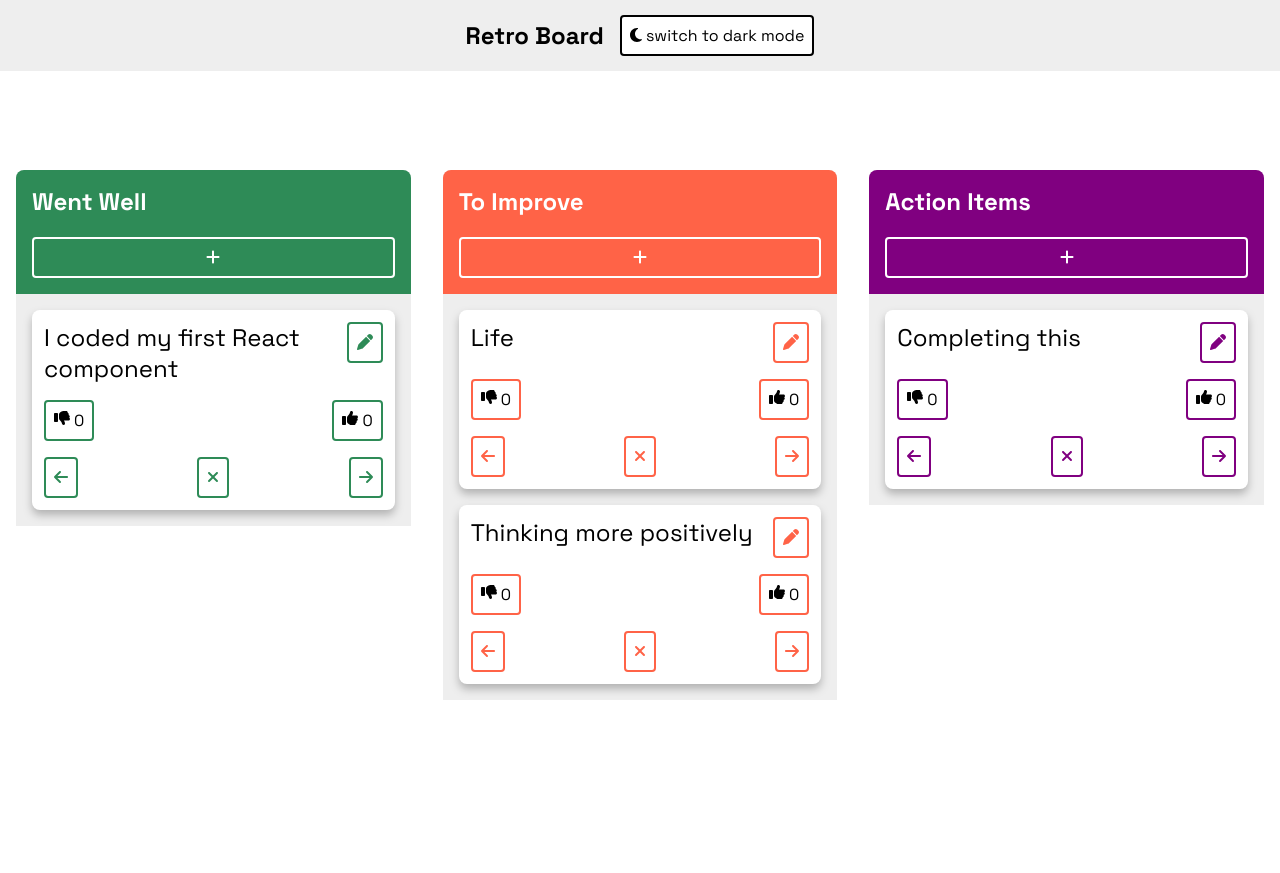
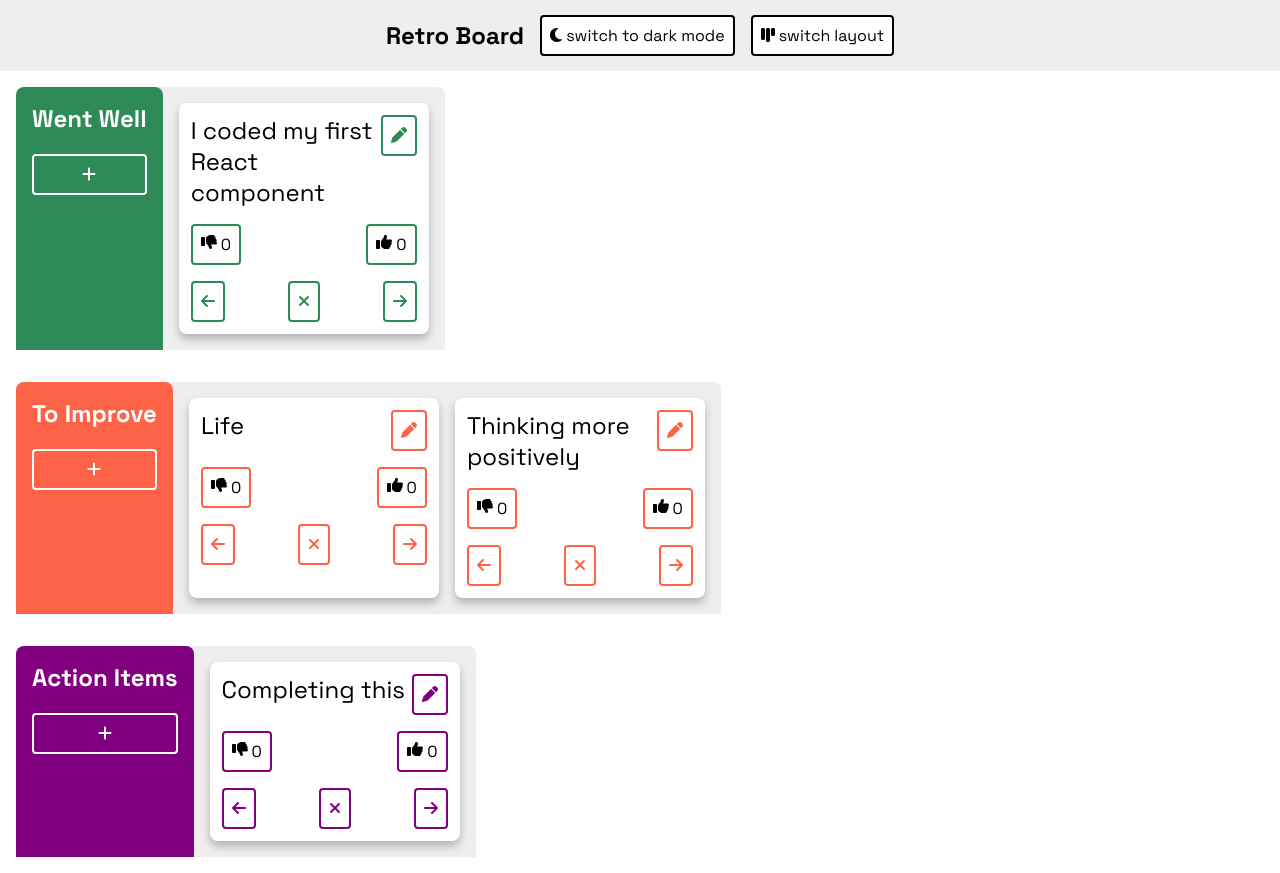
Before and after one commit to klalicki/retro-board, a React (Create React App) app: page / in a window 1280 px wide. Before the commit the page ends 800 px from the top, so only its background shows below. Built offline with nearby package versions, Linux system fonts and the light colour scheme.

Commit message:
implements layout switch in JS

```diff
--- a/src/components/App/App.css
+++ b/src/components/App/App.css
@@ -19,15 +19,15 @@
 }
 .card-list {
   display: flex;
-  flex-direction: column;
+  /* flex-direction: column; */
   background-color: var(--col-color);
   border-radius: 0.5rem 0.5rem 0 0;
-  width: 400px;
+  /* width: 400px; */
   flex-shrink: 1;
 }
 .card-list-body {
   display: flex;
-  flex-direction: column;
+  flex-direction: row;
   gap: 1rem;
   padding: 1rem;
 }
@@ -56,12 +56,17 @@ button:hover {
 .card-list-container {
   width: 100vw;
   display: flex;
-  /* overflow-x: scroll; */
-  /* flex-wrap: wrap; */
+  flex-direction: column;
   justify-content: center;
   align-items: flex-start;
   gap: 2rem;
   padding: 1rem;
+}
+.card-list-container-h {
+  flex-direction: row;
+}
+.card-list-container-v {
+  flex-direction: column;
 }
 .card-list-header {
   background-color: var(--accent-color);
@@ -94,6 +99,8 @@ button:hover {
   flex-direction: column;
   gap: 1rem;
   border-radius: 0.5rem;
+  width: 250px;
+  flex-grow: 1;
   filter: drop-shadow(0px 5px 4px #00000040);
 }
 .icon-bar {
--- a/src/components/ColorThemeWrapper/ColorThemeWrapper.jsx
+++ b/src/components/ColorThemeWrapper/ColorThemeWrapper.jsx
@@ -6,6 +6,10 @@ const ColorThemeWrapper = ({ children }) => {
   const { mode, colorThemes } = useContext(ModeContext);
   const curColorTheme = mode.darkMode ? colorThemes.dark : colorThemes.light;
 
-  return <div style={curColorTheme}>{children}</div>;
+  return (
+    <div style={curColorTheme} className={`mode-${mode.layout}`}>
+      {children}
+    </div>
+  );
 };
 export default ColorThemeWrapper;
--- a/src/components/TopBar/TopBar.jsx
+++ b/src/components/TopBar/TopBar.jsx
@@ -5,8 +5,7 @@ import { FontAwesomeIcon } from "@fortawesome/react-fontawesome";
 import {
   faSun,
   faMoon,
-  faObjectsAlignTop,
-  faObjectsAlignLeft,
+  faChartSimple,
 } from "@fortawesome/free-solid-svg-icons";
 
 const TopBar = ({ children }) => {
@@ -31,6 +30,14 @@ const TopBar = ({ children }) => {
           <FontAwesomeIcon icon={faMoon} /> switch to dark mode
         </button>
       )}
+      <button onClick={toggleLayout}>
+        {mode.layout === "horizontal" ? (
+          <FontAwesomeIcon icon={faChartSimple} rotation={180} />
+        ) : (
+          <FontAwesomeIcon icon={faChartSimple} rotation={90} />
+        )}{" "}
+        switch layout
+      </button>
     </header>
   );
 };
```
